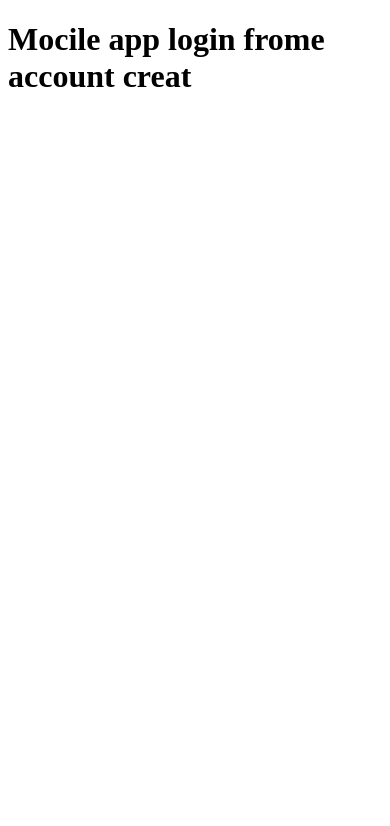
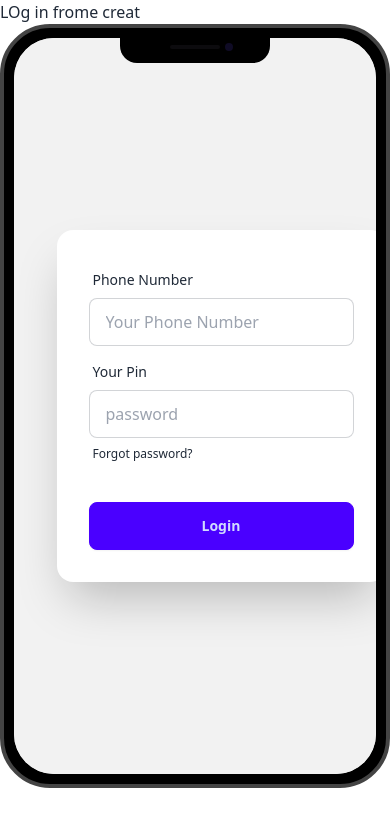
Before and after one commit to asifsarkar01/Payoo-design, a plain HTML site: page index.html in a window 390 px wide. Drawn offline with nearby package versions, Linux system fonts and the light colour scheme.

Commit message:
phone-number

```diff
--- a/index.html
+++ b/index.html
@@ -1,11 +1,54 @@
         <!DOCTYPE html>
-<html lang="en">
+        <html lang="en" theme="light-mode">
         <head>
             <meta charset="UTF-8">
             <meta name="viewport" content="width=device-width, initial-scale=1.0">
             <title>Login frome setup</title>
+            <link href="https://cdn.jsdelivr.net/npm/daisyui@4.12.10/dist/full.min.css" rel="stylesheet" type="text/css" />
+        <script src="https://cdn.tailwindcss.com"></script>
         </head>
         <body>
-    <h1>Mocile app login frome account creat</h1>
+            <h1>LOg in frome creat</h1>
+            <main class="display flex justify-center">
+                <div class="mockup-phone">
+                    <div class="camera"></div>
+                    <div class="display">
+                      <div class="artboard artboard-demo phone-3">
+             <!-- step-1 log in frome hero section start here -->
+             <div class="hero bg-base-200 min-h-screen">
+                <div class="hero-content flex-col lg:flex-row-reverse">
+
+                  <div class="card bg-base-100 w-full max-w-sm shrink-0 shadow-2xl">
+                    <form class="card-body">
+                      <div class="form-control">
+                        <label class="label">
+                          <span class="label-text">Phone Number</span>
+                        </label>
+                        <input id="phone-number" type="text"  placeholder="Your Phone Number" class="input input-bordered" required />
+                      </div>
+                      <div class="form-control">
+                        <label class="label">
+                          <span class="label-text">Your Pin</span>
+                        </label>
+                        <input type="text" placeholder="password" class="input input-bordered" required />
+                        <label class="label">
+                          <a href="#" class="label-text-alt link link-hover">Forgot password?</a>
+                        </label>
+                      </div>
+                      <div class="form-control mt-6">
+                        <button id="login-button" class="btn btn-primary">Login</button>
+                      </div>
+                    </form>
+                  </div>
+                </div>
+              </div>
+                      </div>
+                    </div>
+                  </div>
+            </main>
+
+
+
+            <script src="login.js"></script>
         </body>
         </html>
--- /dev/null
+++ b/login.js
@@ -0,0 +1,11 @@
+console.log('My frome creation')
+
+// step-1 login button a javascript bebohar kore console.log a result ante chaile niche structure follow korte hobe
+document.getElementById('login-button').addEventListener('click', function(event){
+    // input a likhe dile tarpor login button a click korle output paowa jai na ta atakanor jonnno preventDafault use korte hoye niche structure function erpor element call kore kaj korte hobe
+    event.preventDefault();
+    console.log('clicking this button i will be see everythig')
+    // step-3 get the phone number input er vitore je phone number daowa hobe ta ami output a pete chaile id call kore value use korte hobe ==structure== id ta your phone number inputfield a nite hobe
+    const phoneNumber= document.getElementById('phone-number').value;
+    console.log(phoneNumber);
+})
```
Also changed, not shown: tailwind.config.js (added). Lines whose indentation alone changed are shown as unchanged.
